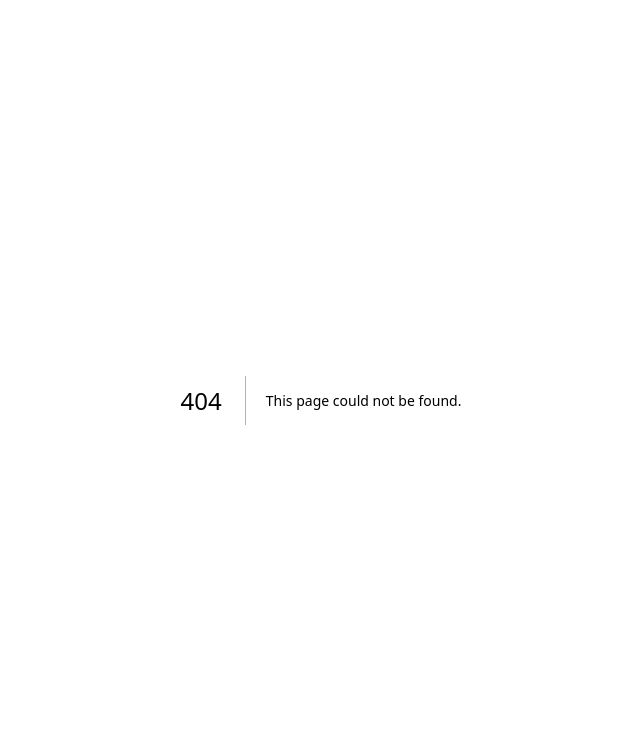
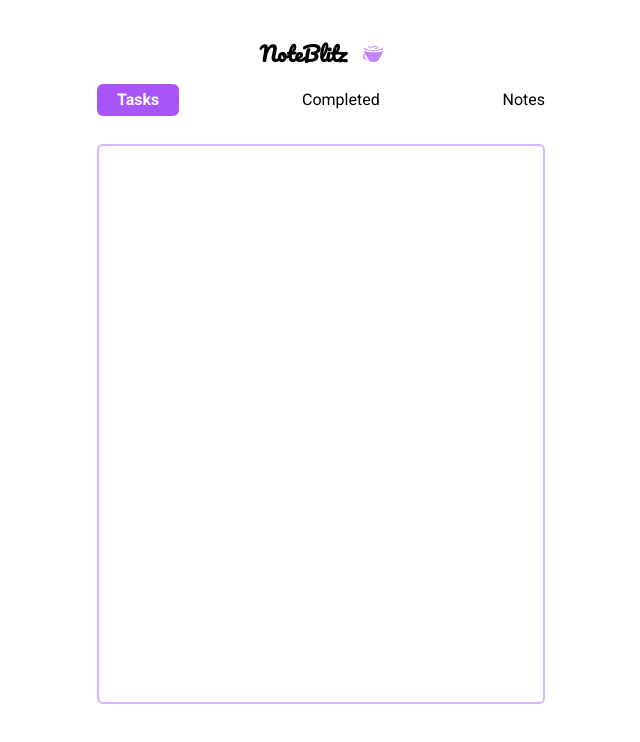
Before and after one commit to Julius-Java/noteBlitz, a Next.js app: page /notes in a window 1280 px wide. Before the commit this address had no page. Shown: the top 742 px of the page, without its empty margins (319-959 px from the left). Built offline with nearby package versions, Linux system fonts and the light colour scheme.

Commit message:
Initial commit

```diff
--- /dev/null
+++ b/components/Layout.jsx
@@ -0,0 +1,52 @@
+import Image from "next/image"
+import Link from "next/link"
+import {SiCoffeescript} from "react-icons/si"
+import {Pacifico, Roboto} from "@next/font/google"
+
+const pacifico = Pacifico({
+    subsets: ['latin'],
+    weight: "400"
+})
+
+const roboto = Roboto({
+    subsets: ['latin'],
+    weight: ['400', '700', '900']
+})
+
+export default function Layout({children}) {
+    return (
+        <div className="max-w-md w-[90%] mx-auto min-h-[90vh]">
+            <header>
+                <div className={`flex items-center justify-center gap-4 text-xl font-semibold ${pacifico.className}`}>
+                    <h1>NoteBlitz</h1>
+                    <div className="text-purple-400">
+                        <SiCoffeescript className="block" />
+                    </div>
+                </div>
+                <nav className={`flex items-center justify-between mt-4 ${roboto.className}`}>
+                    <Link href={"/"}>
+                        <button className="bg-purple-500 text-white rounded-md px-5 py-1 font-semibold">
+                            Tasks
+                        </button>
+                    </Link>
+
+                    <Link href={"/completed"}>
+                        <button>
+                            Completed
+                        </button>
+                    </Link>
+
+                    <Link href={"/notes"}>
+                        <button>
+                            Notes
+                        </button>
+                    </Link>
+                </nav>
+            </header>
+            <main
+                className={`border-2 border-purple-300 rounded-md mt-7 ${roboto.className} h-[70vh] overflow-hidden overflow-y-scroll scrollbar-thin scrollbar-thumb-purple-400 scrollbar-thumb-rounded-md scrollbar-track-slate-100 p-2`}>
+                {children}
+            </main>
+        </div>
+    )
+}
--- a/package.json
+++ b/package.json
@@ -9,6 +9,7 @@
     "lint": "next lint"
   },
   "dependencies": {
+    "@next/font": "^13.4.19",
     "autoprefixer": "10.4.15",
     "eslint": "8.47.0",
     "eslint-config-next": "13.4.19",
@@ -16,6 +17,8 @@
     "postcss": "8.4.28",
     "react": "18.2.0",
     "react-dom": "18.2.0",
+    "react-icons": "^4.10.1",
+    "tailwind-scrollbar": "^3.0.5",
     "tailwindcss": "3.3.3"
   }
 }
--- a/pages/_app.js
+++ b/pages/_app.js
@@ -1,5 +1,14 @@
+import Layout from '@/components/Layout'
 import '@/styles/globals.css'
 
 export default function App({ Component, pageProps }) {
-  return <Component {...pageProps} />
+  return (
+    // Layout
+    <Layout>
+      <Component {...pageProps} />
+    </Layout>
+  )
 }
+
+// sudo chown -R username directory_name
+// You don't have write permission to the file required to run this extension. Please check the permission on "/usr/share/code/resources/app/out/vs/code/electron-sandbox/workbench/workbench.js".
--- a/pages/index.js
+++ b/pages/index.js
@@ -1,118 +1,8 @@
 import Image from 'next/image'
-import { Inter } from 'next/font/google'
-
-const inter = Inter({ subsets: ['latin'] })
 
 export default function Home() {
   return (
-    <main
-      className={`flex min-h-screen flex-col items-center justify-between p-24 ${inter.className}`}
-    >
-      <div className="z-10 max-w-5xl w-full items-center justify-between font-mono text-sm lg:flex">
-        <p className="fixed left-0 top-0 flex w-full justify-center border-b border-gray-300 bg-gradient-to-b from-zinc-200 pb-6 pt-8 backdrop-blur-2xl dark:border-neutral-800 dark:bg-zinc-800/30 dark:from-inherit lg:static lg:w-auto lg:rounded-xl lg:border lg:bg-gray-200 lg:p-4 lg:dark:bg-zinc-800/30">
-          Get started by editing&nbsp;
-          <code className="font-mono font-bold">pages/index.js</code>
-        </p>
-        <div className="fixed bottom-0 left-0 flex h-48 w-full items-end justify-center bg-gradient-to-t from-white via-white dark:from-black dark:via-black lg:static lg:h-auto lg:w-auto lg:bg-none">
-          <a
-            className="pointer-events-none flex place-items-center gap-2 p-8 lg:pointer-events-auto lg:p-0"
-            href="https://vercel.com?utm_source=create-next-app&utm_medium=default-template-tw&utm_campaign=create-next-app"
-            target="_blank"
-            rel="noopener noreferrer"
-          >
-            By{' '}
-            <Image
-              src="/vercel.svg"
-              alt="Vercel Logo"
-              className="dark:invert"
-              width={100}
-              height={24}
-              priority
-            />
-          </a>
-        </div>
-      </div>
-
-      <div className="relative flex place-items-center before:absolute before:h-[300px] before:w-[480px] before:-translate-x-1/2 before:rounded-full before:bg-gradient-radial before:from-white before:to-transparent before:blur-2xl before:content-[''] after:absolute after:-z-20 after:h-[180px] after:w-[240px] after:translate-x-1/3 after:bg-gradient-conic after:from-sky-200 after:via-blue-200 after:blur-2xl after:content-[''] before:dark:bg-gradient-to-br before:dark:from-transparent before:dark:to-blue-700/10 after:dark:from-sky-900 after:dark:via-[#0141ff]/40 before:lg:h-[360px]">
-        <Image
-          className="relative dark:drop-shadow-[0_0_0.3rem_#ffffff70] dark:invert"
-          src="/next.svg"
-          alt="Next.js Logo"
-          width={180}
-          height={37}
-          priority
-        />
-      </div>
-
-      <div className="mb-32 grid text-center lg:max-w-5xl lg:w-full lg:mb-0 lg:grid-cols-4 lg:text-left">
-        <a
-          href="https://nextjs.org/docs?utm_source=create-next-app&utm_medium=default-template-tw&utm_campaign=create-next-app"
-          className="group rounded-lg border border-transparent px-5 py-4 transition-colors hover:border-gray-300 hover:bg-gray-100 hover:dark:border-neutral-700 hover:dark:bg-neutral-800/30"
-          target="_blank"
-          rel="noopener noreferrer"
-        >
-          <h2 className={`mb-3 text-2xl font-semibold`}>
-            Docs{' '}
-            <span className="inline-block transition-transform group-hover:translate-x-1 motion-reduce:transform-none">
-              -&gt;
-            </span>
-          </h2>
-          <p className={`m-0 max-w-[30ch] text-sm opacity-50`}>
-            Find in-depth information about Next.js features and API.
-          </p>
-        </a>
-
-        <a
-          href="https://nextjs.org/learn?utm_source=create-next-app&utm_medium=default-template-tw&utm_campaign=create-next-app"
-          className="group rounded-lg border border-transparent px-5 py-4 transition-colors hover:border-gray-300 hover:bg-gray-100 hover:dark:border-neutral-700 hover:dark:bg-neutral-800/30"
-          target="_blank"
-          rel="noopener noreferrer"
-        >
-          <h2 className={`mb-3 text-2xl font-semibold`}>
-            Learn{' '}
-            <span className="inline-block transition-transform group-hover:translate-x-1 motion-reduce:transform-none">
-              -&gt;
-            </span>
-          </h2>
-          <p className={`m-0 max-w-[30ch] text-sm opacity-50`}>
-            Learn about Next.js in an interactive course with&nbsp;quizzes!
-          </p>
-        </a>
-
-        <a
-          href="https://vercel.com/templates?framework=next.js&utm_source=create-next-app&utm_medium=default-template-tw&utm_campaign=create-next-app"
-          className="group rounded-lg border border-transparent px-5 py-4 transition-colors hover:border-gray-300 hover:bg-gray-100 hover:dark:border-neutral-700 hover:dark:bg-neutral-800/30"
-          target="_blank"
-          rel="noopener noreferrer"
-        >
-          <h2 className={`mb-3 text-2xl font-semibold`}>
-            Templates{' '}
-            <span className="inline-block transition-transform group-hover:translate-x-1 motion-reduce:transform-none">
-              -&gt;
-            </span>
-          </h2>
-          <p className={`m-0 max-w-[30ch] text-sm opacity-50`}>
-            Discover and deploy boilerplate example Next.js&nbsp;projects.
-          </p>
-        </a>
-
-        <a
-          href="https://vercel.com/new?utm_source=create-next-app&utm_medium=default-template-tw&utm_campaign=create-next-app"
-          className="group rounded-lg border border-transparent px-5 py-4 transition-colors hover:border-gray-300 hover:bg-gray-100 hover:dark:border-neutral-700 hover:dark:bg-neutral-800/30"
-          target="_blank"
-          rel="noopener noreferrer"
-        >
-          <h2 className={`mb-3 text-2xl font-semibold`}>
-            Deploy{' '}
-            <span className="inline-block transition-transform group-hover:translate-x-1 motion-reduce:transform-none">
-              -&gt;
-            </span>
-          </h2>
-          <p className={`m-0 max-w-[30ch] text-sm opacity-50`}>
-            Instantly deploy your Next.js site to a shareable URL with Vercel.
-          </p>
-        </a>
-      </div>
+    <main>
     </main>
   )
 }
--- /dev/null
+++ b/pages/notes.js
@@ -0,0 +1,5 @@
+export default function Notes() {
+    return (
+        <div></div>
+    )
+}
--- a/styles/globals.css
+++ b/styles/globals.css
@@ -2,26 +2,7 @@
 @tailwind components;
 @tailwind utilities;
 
-:root {
-  --foreground-rgb: 0, 0, 0;
-  --background-start-rgb: 214, 219, 220;
-  --background-end-rgb: 255, 255, 255;
+
+#__next {
+    @apply min-h-screen flex place-items-center
 }
-
-@media (prefers-color-scheme: dark) {
-  :root {
-    --foreground-rgb: 255, 255, 255;
-    --background-start-rgb: 0, 0, 0;
-    --background-end-rgb: 0, 0, 0;
-  }
-}
-
-body {
-  color: rgb(var(--foreground-rgb));
-  background: linear-gradient(
-      to bottom,
-      transparent,
-      rgb(var(--background-end-rgb))
-    )
-    rgb(var(--background-start-rgb));
-}
--- a/tailwind.config.js
+++ b/tailwind.config.js
@@ -14,5 +14,7 @@ module.exports = {
       },
     },
   },
-  plugins: [],
+  plugins: [
+    require('tailwind-scrollbar')({ nocompatible: true })
+  ],
 }
```
Also changed, not shown: pages/completed.js (added), 2 other files (tests, documents, lock files or other folders).
